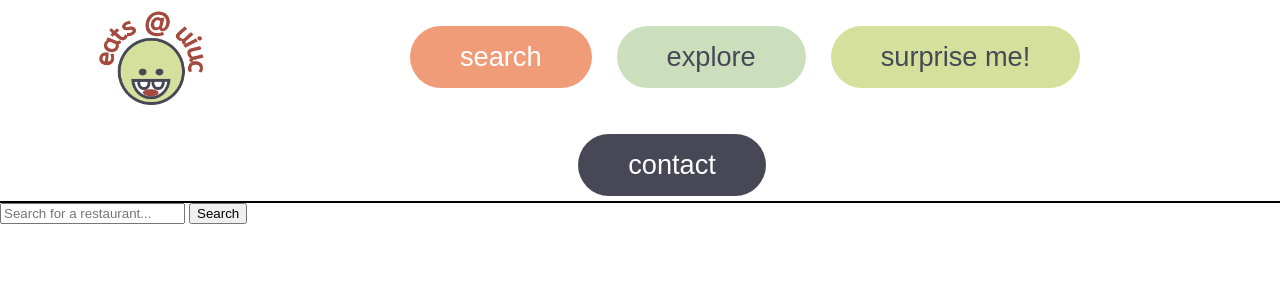
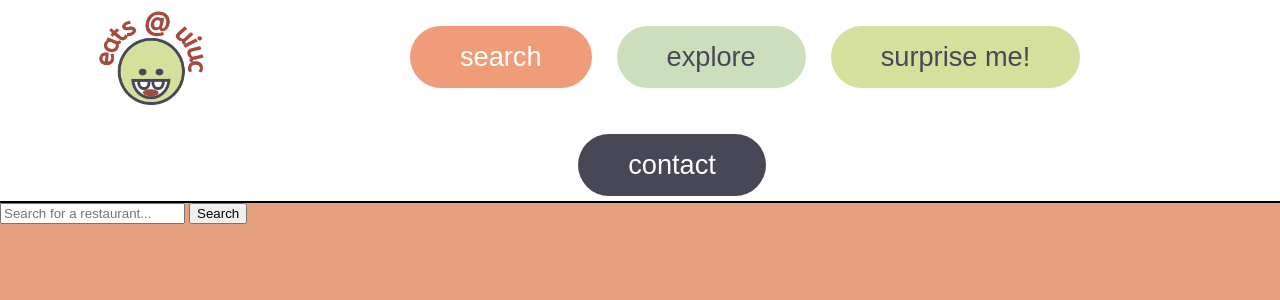
Before and after one commit to tanishkasuman/eats-uiuc, a Flask app: page /search in a window 1280 px wide; the page is wider, and only the part inside the window is pictured. Shown: the top 300 px of that part. Run offline with Flask 3, Linux system fonts and the light colour scheme; some libraries are stand-ins or nearby versions; some web fonts are replaced.

Commit message:
Change background color and search formatting

```diff
--- a/app.py
+++ b/app.py
@@ -37,7 +37,6 @@ def explore():
             for restaurant in data:
                 if (restaurant["cuisine"] == cuisine):
                     restaurants.append(restaurant)
-            # Assuming your list is named 'restaurants'
             sorted_restaurants = sorted(
                 restaurants,
                 key=lambda x: x['locations'][0]['rating'],
--- a/static/style.css
+++ b/static/style.css
@@ -2,6 +2,7 @@ body {
     margin: 0;
     padding: 0;
     overflow: auto;
+    background: #e5a07f;
 }
 
 #map {
--- a/templates/search.html
+++ b/templates/search.html
@@ -7,8 +7,8 @@
         <button type="submit" id="search-submit">Search</button>
     </form>
 
-    <div id="search-status"></div>
-    <div id="search-results"></div>
+    <div id="search-status" class="text"></div>
+    <div id="search-results" class="text"></div>
 </div>
 {% endblock %}
 
@@ -84,7 +84,7 @@
         html += "<b>Address: " + address + "</b><br>";
 
         if (id) {
-            html += '<a class="result-map-link" href="/?place=' + encodeURIComponent(id) + '">View on map</a>';
+            html += '<a class="result-map-link" href="/?place=' + encodeURIComponent(id) + '">View on map</a><br><br>';
         }
 
         html += "</div>";
```
